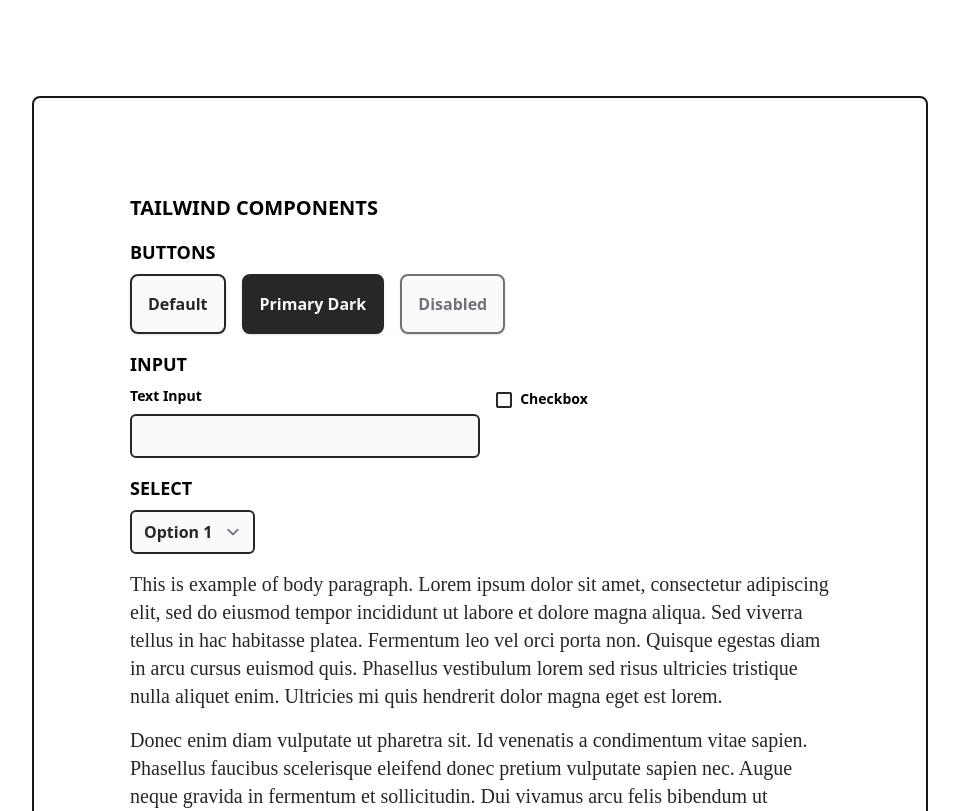
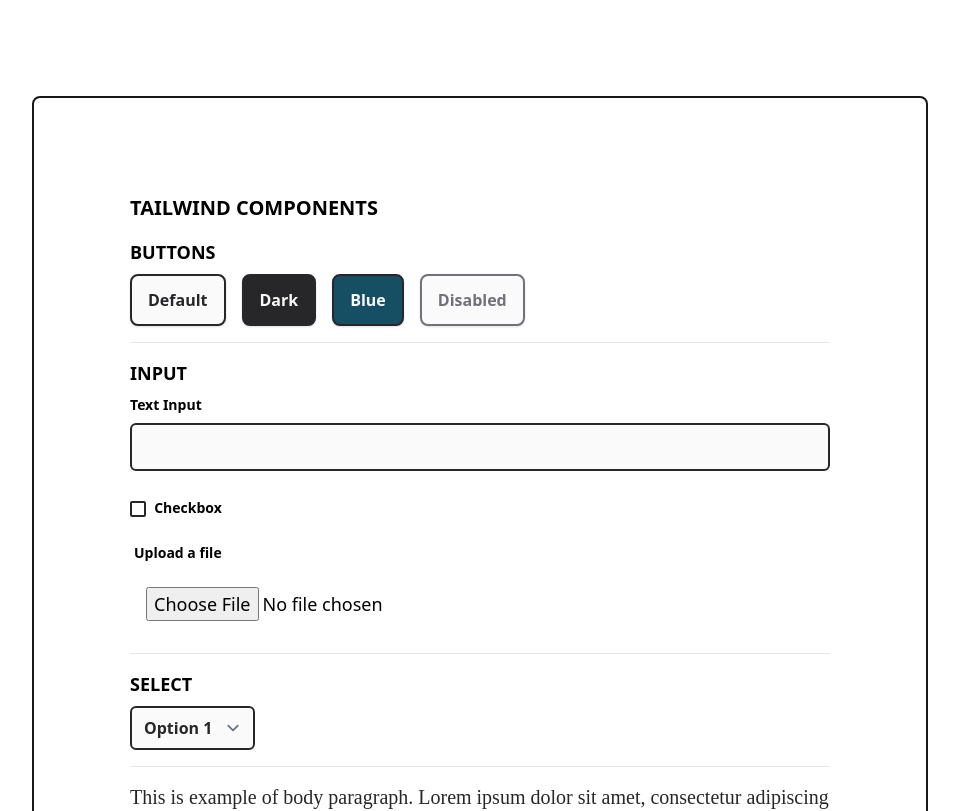
Before and after one commit to kangruixiang/snow-ui, a Svelte app: page / in a window 1280 px wide. Shown: the top 811 px of the page, without its empty margins (160-1119 px from the left). Built offline with nearby package versions, Linux system fonts and the light colour scheme; the HTML template or start-up script is replaced by a standard one; a web font is replaced by a local one.

Commit message:
added file select

```diff
--- a/src/App.svelte
+++ b/src/App.svelte
@@ -5,12 +5,15 @@
 </script>
 
 <main>
-	<div class="container border-2 border-solid border-zinc-900 max-w-4xl p-24 mt-24 mb-24 rounded-lg">
+	<div class="container max-w-4xl p-24 mt-24 mb-24 border-2 border-solid rounded-lg border-zinc-900">
 		<h1>Tailwind Components</h1>
-		<div class=" flex flex-col space-y-4">
+		<div class="flex flex-col space-y-4 ">
 		<Button />
+		<hr />
 		<Input />
+		<hr />
 		<Select />
+		<hr />
 		<p class="">This is example of body paragraph. Lorem ipsum dolor sit amet, consectetur adipiscing elit, sed do eiusmod tempor incididunt ut labore et dolore magna aliqua. Sed viverra tellus in hac habitasse platea. Fermentum leo vel orci porta non. Quisque egestas diam in arcu cursus euismod quis. Phasellus vestibulum lorem sed risus ultricies tristique nulla aliquet enim. Ultricies mi quis hendrerit dolor magna eget est lorem. </p>
 		<p>
 			Donec enim diam vulputate ut pharetra sit. Id venenatis a condimentum vitae sapien. Phasellus faucibus scelerisque eleifend donec pretium vulputate sapien nec. Augue neque gravida in fermentum et sollicitudin. Dui vivamus arcu felis bibendum ut tristique. Lacus sed viverra tellus in hac habitasse. Neque volutpat ac tincidunt vitae semper quis lectus nulla at. Donec pretium vulputate sapien nec sagittis aliquam. Arcu dui vivamus arcu felis bibendum ut. Egestas diam in arcu cursus.
@@ -50,14 +53,14 @@
 		@apply bg-slate-200
 	}
 	.btn {
-		@apply py-4 px-4 shadow  font-semibold rounded-lg border-2 border-solid border-zinc-800 bg-zinc-50
+		@apply py-3 px-4 shadow  font-semibold rounded-lg border-2 border-solid border-zinc-800 bg-zinc-50
 		font-sans hover:bg-white text-zinc-800 hover:text-black;
 	}
-	.btn-primary {
-		@apply bg-zinc-800 text-zinc-50 hover:bg-zinc-900 hover:text-white
+	.btn-dark {
+		@apply btn bg-zinc-800 text-zinc-50 hover:bg-zinc-900 hover:text-white
 	}
 	.btn-disabled {
-		@apply text-zinc-500 hover:bg-zinc-50 hover:text-zinc-500 border-zinc-500
+		@apply btn text-zinc-500 hover:bg-zinc-50 hover:text-zinc-500 border-zinc-500
 	}
 	.select {
 		@apply font-semibold  focus:outline-none focus:bg-white focus:border-zinc-800 border-zinc-800 border-2 border-solid bg-zinc-50 text-zinc-800 rounded-md   outline-none focus:ring-0
@@ -66,7 +69,7 @@
 		@apply mb-2 text-sm font-semibold
 	}
 	.input-text {
-		@apply px-3 focus:bg-white focus:ring-0  focus:border-zinc-800  py-2 rounded-md bg-zinc-50 text-zinc-800 border-2 border-solid border-zinc-800
+		@apply px-3 focus:bg-white focus:ring-0  focus:border-zinc-800  py-2 rounded-md bg-zinc-50 border-2 border-solid border-zinc-800
 	}
 	.input-checkbox {
 		@apply rounded-sm border-2 border-solid w-4 h-4 focus:ring-0  text-zinc-800 border-zinc-800
--- a/src/Button.svelte
+++ b/src/Button.svelte
@@ -1,9 +1,9 @@
 <div>
     <h2>Buttons</h2>
-    <div class="flex space-x-4
-    ">
-    <button class="btn"> Default</button>
-    <button class="btn btn-primary">Primary Dark</button>
-    <button class="btn btn-disabled">Disabled</button>
+    <div class="flex space-x-4 ">
+    <button class="btn">Default</button>
+    <button class="btn-dark">Dark</button>
+    <button class="btn-dark bg-cyan-900">Blue</button>
+    <button class="btn-disabled">Disabled</button>
     </div>
 </div>
--- a/src/Input.svelte
+++ b/src/Input.svelte
@@ -1,13 +1,17 @@
 <div>
     <h2>Input</h2>
-    <div class="grid space-x-4 grid-cols-2 content-center">
+    <div class="flex flex-col space-y-6">
       <div class="flex flex-col">
           <label class="label">Text Input</label>
-          <input type="text" class="input-text">
+          <input type="text" class="text-lg input-text">
       </div>
       <div class="">
         <input type="checkbox" class="input-checkbox">
-        <label class="label mx-1">Checkbox</label>
+        <label class="mx-1 label">Checkbox</label>
+      </div>
+      <div class="flex flex-col">
+        <label class="mx-1 label">Upload a file</label>
+        <input type="file" class="px-4 py-4 text-lg">
       </div>
 
     </div>
```
Also changed, not shown: 3 other files (tests, documents, lock files or other folders).
